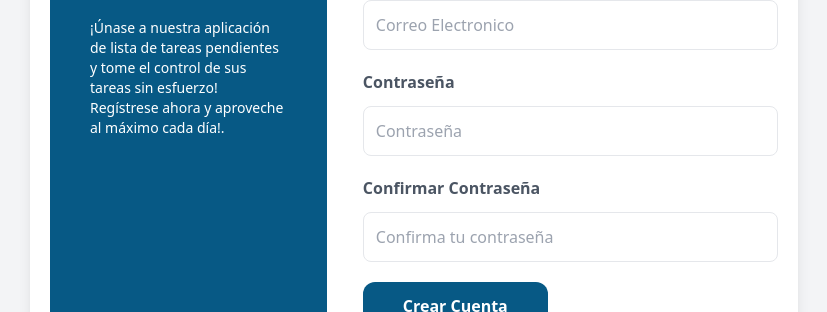
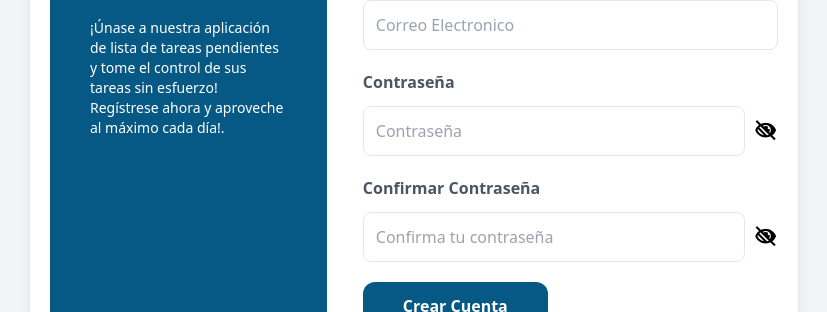
Before and after one commit to AaronRaudales/TaskMaster-FRONTED-MERN, a React (Vite) app: page /registrar in a window 1280 px wide. Shown: the part 324-636 px from the top of the page, without its empty margins (226-1053 px from the left). Built offline with nearby package versions, Linux system fonts and the light colour scheme; no server answers.

Commit message:
Se agrego el boton de mostrar password

```diff
--- a/src/paginasPublicas/Registrar.jsx
+++ b/src/paginasPublicas/Registrar.jsx
@@ -9,6 +9,8 @@ const Registrar = () => {
   const [email, setEmail ] = useState('')
   const [password, setPassword ] = useState('')
   const [repetirPassword, setRepetirPassword ] = useState('')
+  const [mostrarPassword, setMostrarPassword] = useState(false)// muestra el password que esta oculto
+  const [mostrarConfirmarPassword, setMostrarConfirmarPassword] = useState(false)
 
   const handleSubmit = async e => {
     e.preventDefault();
@@ -71,7 +73,8 @@ const Registrar = () => {
                       onChange={ e => setEmail(e.target.value)}
                   />
               </div>
-              <div className="my-5">
+              <div className="my-5 flex items-center">
+                  <div className="flex-grow">
                     <label className="text-gray-600 block text-base font-semibold">Contraseña</label>
                       <input
                           type="password"
@@ -81,7 +84,19 @@ const Registrar = () => {
                           onChange={ e => setPassword(e.target.value)}
                       />
                   </div>
-              <div className="my-5">
+                  <div
+                          className="cursor-pointer ml-2 mt-10"
+                          onClick={() => setMostrarPassword(!mostrarPassword)}
+                      > {/* Ajustamos el margen izquierdo para separar el icono del input */}
+                          {mostrarPassword ? (
+                          <i className="bx bxs-show bx-sm"></i>
+                          ) : (
+                          <i className="bx bxs-low-vision bx-sm"></i>
+                          )}
+                  </div>
+              </div>
+              <div className="my-5 flex items-center">
+                  <div className="flex-grow">
                     <label className="text-gray-600 block text-base font-semibold">Confirmar Contraseña</label>
                       <input
                           type="password"
@@ -90,6 +105,17 @@ const Registrar = () => {
                           value={repetirPassword}
                           onChange={ e => setRepetirPassword(e.target.value)}
                       />
+                  </div>
+                  <div
+                          className="cursor-pointer ml-2 mt-10"
+                          onClick={() => setMostrarConfirmarPassword(!mostrarConfirmarPassword)}
+                      > {/* Ajustamos el margen izquierdo para separar el icono del input */}
+                          {mostrarConfirmarPassword ? (
+                          <i className="bx bxs-show bx-sm"></i>
+                          ) : (
+                          <i className="bx bxs-low-vision bx-sm"></i>
+                          )}
+                  </div>
               </div>
               <input
                     type="submit"
```
Lines whose indentation alone changed are shown as unchanged.
